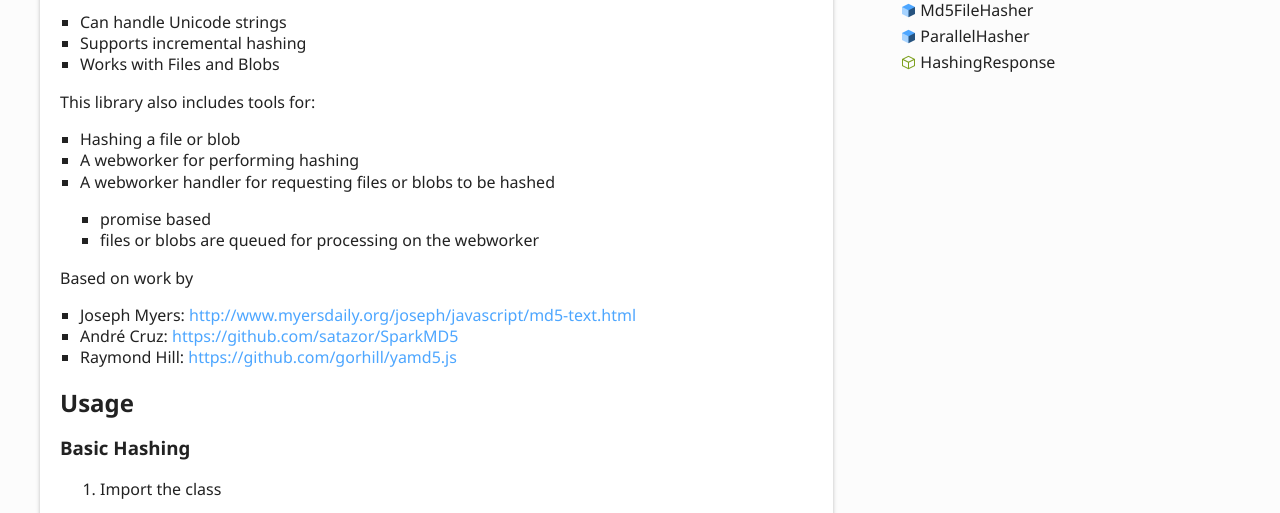
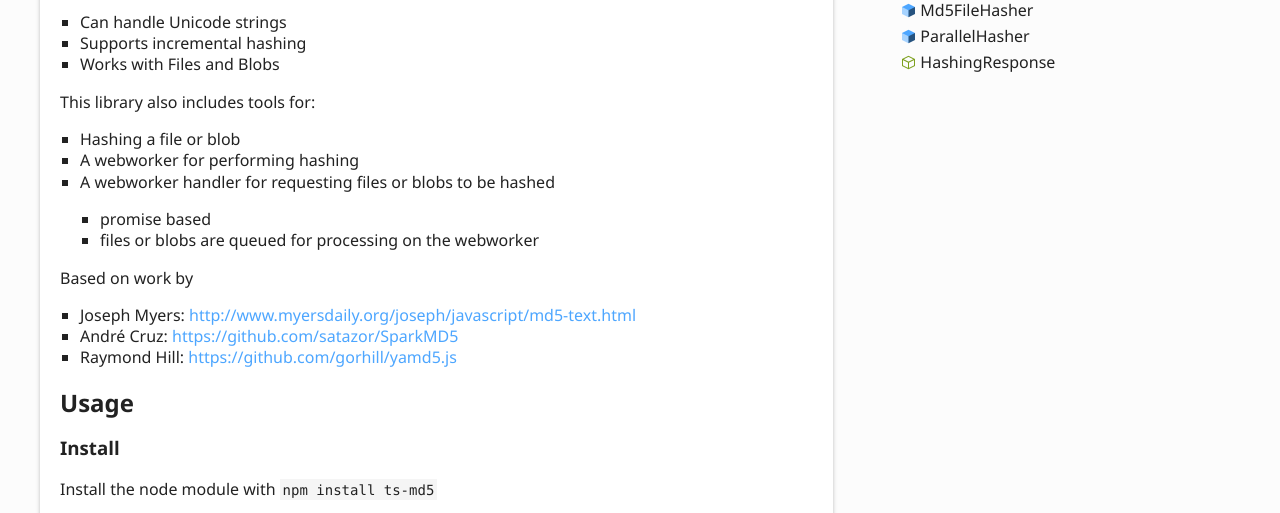
Before and after one commit to cotag/ts-md5, a plain HTML site: page index.html in a window 1280 px wide. Shown: the part 274-787 px from the top of the page. Drawn offline with Linux system fonts and the light colour scheme.

Commit message:
Automated deployment: Tue Aug 16 04:27:26 UTC 2022 29ad023777255c67cc4396d5b85afe6730443af8

```diff
--- a/index.html
+++ b/index.html
@@ -28,6 +28,11 @@
 <a href="#usage" id="usage" style="color: inherit; text-decoration: none;">
   <h2>Usage</h2>
 </a>
+
+<a href="#install" id="install" style="color: inherit; text-decoration: none;">
+  <h3>Install</h3>
+</a>
+<p>Install the node module with <code>npm install ts-md5</code></p>
 
 <a href="#basic-hashing" id="basic-hashing" style="color: inherit; text-decoration: none;">
   <h3>Basic Hashing</h3>
```
Also changed, not shown: classes/Md5.html (+1 -1 lines), classes/Md5FileHasher.html (+1 -1 lines), classes/ParallelHasher.html (+1 -1 lines), interfaces/HashingResponse.html (+1 -1 lines).
